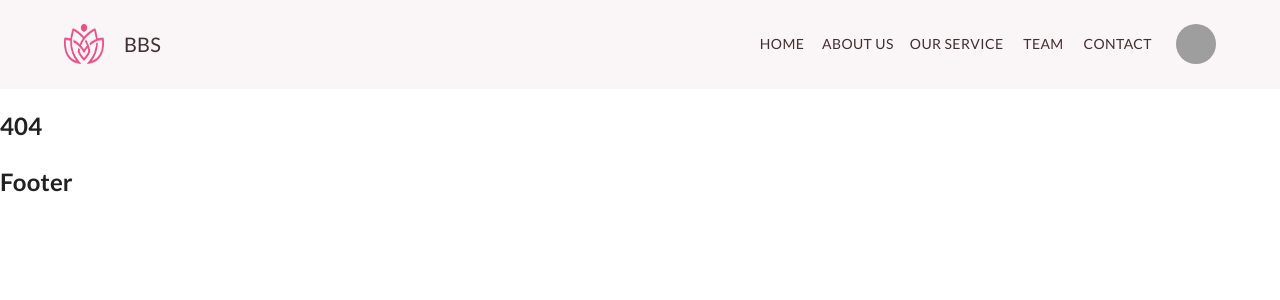
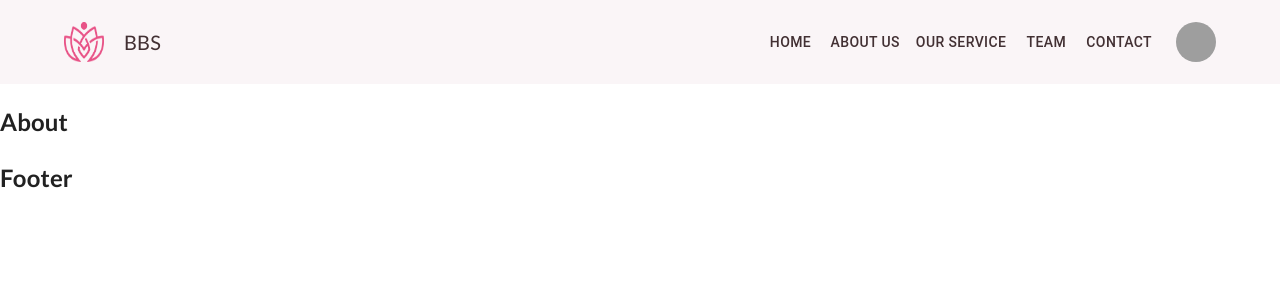
Before and after one commit to khan-shimul/beauty-bomb, a React (Create React App) app: page /about in a window 1280 px wide. Before the commit this address had no page. Shown: the top 300 px of the page. Built offline with nearby package versions, Linux system fonts and the light colour scheme; grey boxes are pictures that could not be loaded.

Commit message:
update navLink

```diff
--- a/src/App.css
+++ b/src/App.css
@@ -1,4 +1,8 @@
 @import url('https://fonts.googleapis.com/css2?family=Lato:ital,wght@0,100;0,300;0,400;0,700;0,900;1,100;1,300;1,400;1,700;1,900&family=Prata&display=swap');
+
+*{
+  text-decoration: none;
+}
 
 .App {
   font-family: 'Lato', 'Prata', sans-serif;
--- a/src/App.js
+++ b/src/App.js
@@ -8,6 +8,10 @@ import Home from './pages/Home/Home';
 import NotFound from './pages/NotFound/NotFound';
 import Header from './compo/shared/Header/Header';
 import Footer from './compo/shared/Footer/Footer';
+import About from './pages/About/About';
+import Service from './pages/Service/Service';
+import Team from './pages/Team/Team';
+import Contact from './pages/Contact/Contact';
 
 function App() {
   return (
@@ -17,6 +21,10 @@ function App() {
         <Routes>
           <Route path="/" element={<Home />} />
           <Route path="/home" element={<Home />} />
+          <Route path="/about" element={<About />} />
+          <Route path="/service" element={<Service />} />
+          <Route path="/team" element={<Team />} />
+          <Route path="/contact" element={<Contact />} />
           <Route path="*" element={<NotFound />} />
         </Routes>
         <Footer />
--- a/src/compo/shared/Header/Header.js
+++ b/src/compo/shared/Header/Header.js
@@ -13,8 +13,9 @@ import Tooltip from '@mui/material/Tooltip';
 import MenuItem from '@mui/material/MenuItem';
 import logo from '../../../images/logo/bbs.png';
 import { makeStyles } from '@mui/styles';
+import { Link, NavLink } from 'react-router-dom';
 
-const pages = ['Home', 'About Us', 'Our Service', 'Team', 'Contact'];
+
 const settings = ['Profile', 'Account', 'Dashboard', 'Logout'];
 
 const useStyles = makeStyles({
@@ -26,6 +27,18 @@ const useStyles = makeStyles({
         height: '40px',
         width: '40px',
         marginRight: '20px'
+    },
+    menu: {
+        color: '#423033 !important',
+        // display: 'block',
+        fontFamily: 'Lato',
+        transition: '0.3s !important',
+        '&:hover': {
+            color: '#F34A4A !important',
+        }
+    },
+    activePage: {
+        color: '#F34A4A !important'
     }
 });
 
@@ -49,6 +62,7 @@ const Header = () => {
     };
 
     const classes = useStyles();
+
 
     return (
         <AppBar elevation={0} position="static" className={classes.root}>
@@ -75,6 +89,7 @@ const Header = () => {
                         >
                             <MenuIcon sx={{ color: '#423033' }} />
                         </IconButton>
+
                         {/* Mobile Menu */}
                         <Menu
                             id="menu-appbar"
@@ -94,33 +109,53 @@ const Header = () => {
                                 display: { xs: 'block', md: 'none' },
                             }}
                         >
-                            {pages.map((page) => (
-                                <MenuItem key={page} onClick={handleCloseNavMenu}>
-                                    <Typography textAlign="center" sx={{ color: '#423033', fontFamily: 'Lato' }}>{page}</Typography>
-                                </MenuItem>
-                            ))}
+                            <Box onClick={handleCloseNavMenu}>
+                                <Link to="/home">
+                                    <MenuItem className={classes.menu} >Home</MenuItem>
+                                </Link>
+                                <Link to="/about">
+                                    <MenuItem className={classes.menu}>About Us</MenuItem>
+                                </Link>
+                                <Link to="/service">
+                                    <MenuItem className={classes.menu}>Our Service</MenuItem>
+                                </Link>
+                                <Link to="/team">
+                                    <MenuItem className={classes.menu}>Team</MenuItem>
+                                </Link>
+                                <Link to="/contact">
+                                    <MenuItem className={classes.menu}>Contact</MenuItem>
+                                </Link>
+                            </Box>
                         </Menu>
                     </Box>
-                    {/* <Typography
-                        variant="h6"
-                        noWrap
-                        component="div"
-                        sx={{ flexGrow: 1, display: { xs: 'flex', md: 'none', color: '#423033' } }}
-                    >
-                        BBS
-                    </Typography> */}
 
                     {/* Desktop Menu */}
                     <Box sx={{ flexGrow: 1, display: { xs: 'none', md: 'flex', justifyContent: 'flex-end' } }}>
-                        {pages.map((page) => (
-                            <Button
-                                key={page}
-                                onClick={handleCloseNavMenu}
-                                sx={{ my: 2, color: '#423033', display: 'block', fontFamily: 'Lato' }}
-                            >
-                                {page}
-                            </Button>
-                        ))}
+                        <NavLink to="/home"
+                            className={(navInfo) => (navInfo.isActive ? classes.activePage : "")}
+                        >
+                            <Button className={classes.menu}>Home</Button>
+                        </NavLink>
+                        <NavLink to="/about"
+                            className={(navInfo) => (navInfo.isActive ? classes.activePage : "")}
+                        >
+                            <Button className={classes.menu}>About Us</Button>
+                        </NavLink>
+                        <NavLink to="/service"
+                            className={(navInfo) => (navInfo.isActive ? classes.activePage : "")}
+                        >
+                            <Button className={classes.menu}>Our Service</Button>
+                        </NavLink>
+                        <NavLink to="/team"
+                            className={(navInfo) => (navInfo.isActive ? classes.activePage : "")}
+                        >
+                            <Button className={classes.menu}>Team</Button>
+                        </NavLink>
+                        <NavLink to="/contact"
+                            className={(navInfo) => (navInfo.isActive ? classes.activePage : "")}
+                        >
+                            <Button className={classes.menu}>Contact</Button>
+                        </NavLink>
                     </Box>
 
                     <Box sx={{ flexGrow: 0, ml: 2 }}>
--- /dev/null
+++ b/src/pages/About/About.js
@@ -0,0 +1,11 @@
+import React from 'react';
+
+const About = () => {
+    return (
+        <div>
+            <h2>About</h2>
+        </div>
+    );
+};
+
+export default About;
--- /dev/null
+++ b/src/pages/Contact/Contact.js
@@ -0,0 +1,11 @@
+import React from 'react';
+
+const Contact = () => {
+    return (
+        <div>
+            <h2>Contact</h2>
+        </div>
+    );
+};
+
+export default Contact;
--- /dev/null
+++ b/src/pages/Service/Service.js
@@ -0,0 +1,11 @@
+import React from 'react';
+
+const Service = () => {
+    return (
+        <div>
+            <h2>Service</h2>
+        </div>
+    );
+};
+
+export default Service;
--- /dev/null
+++ b/src/pages/Team/Team.js
@@ -0,0 +1,11 @@
+import React from 'react';
+
+const Team = () => {
+    return (
+        <div>
+            <h2>Team</h2>
+        </div>
+    );
+};
+
+export default Team;
```
